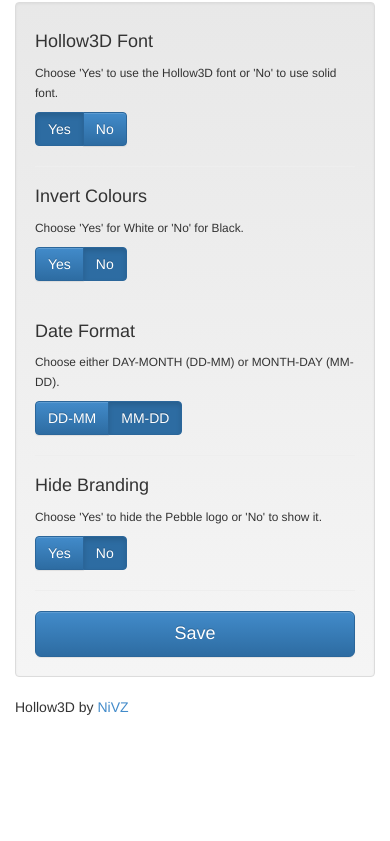
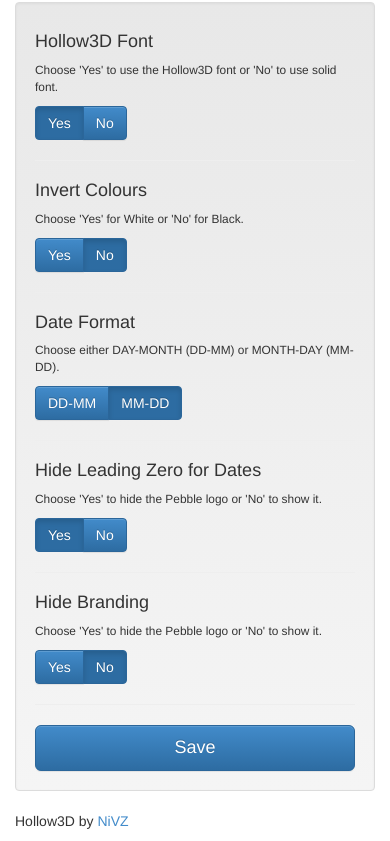
Before and after one commit to NiVZ78/nivz78.github.io, a plain HTML site: page pebble/settings/Hollow3D.html in a window 390 px wide. Shown: the part 61-902 px from the top of the page. Before the commit the page ends 844 px from the top, so only its background shows below. Drawn offline with Linux system fonts and the light colour scheme; files that its build step writes are made by us from their sources.

Commit message:
Update Hollow3D.html

```diff
--- a/pebble/settings/Hollow3D.html
+++ b/pebble/settings/Hollow3D.html
@@ -1,4 +1,3 @@
-<!DOCTYPE html>
 <html manifest="manifest.appcache">
 <head>
 	<title>Hollow3D Settings</title>
@@ -49,6 +48,17 @@
           </label>
         </div>
         <hr />
+        <h4>Hide Leading Zero for Dates</h4>
+        <p><small>Choose 'Yes' to hide the Pebble logo or 'No' to show it.</small></p>
+        <div class="btn-group" data-toggle="buttons">
+          <label class="btn btn-primary">
+            <input type="radio" name="hidezero" id="hidezero1" value="1"> Yes
+          </label>
+          <label class="btn btn-primary">
+            <input type="radio" name="hidezero" id="hidezero2" value="0"> No
+          </label>
+        </div>
+        <hr />
         <h4>Hide Branding</h4>
         <p><small>Choose 'Yes' to hide the Pebble logo or 'No' to show it.</small></p>
         <div class="btn-group" data-toggle="buttons">
@@ -83,20 +93,17 @@
           }
           return default_ || false;
       }
-
       var mHollowfont;
       var mInvert;
       var mUkdate;
       var mBranding;
 
       $().ready(function () {
-
-
 	mHollowfont = parseInt(localStorage.getItem("hollowfont"));
         mInvert = parseInt(localStorage.getItem("invert"));
         mUkdate = parseInt(localStorage.getItem("ukdate"));
+        mHidezero = parseInt(localStorage.getItem("hidezero"));
         mBranding = parseInt(localStorage.getItem("branding"));
-
 	if(isNaN(mHollowfont)) {
           mHollowfont = 1;
         }
@@ -105,6 +112,9 @@
         }
 	if(isNaN(mUkdate)) {
           mUkdate = 0;
+        }
+	if(isNaN(mHidezero)) {
+          mHidezero = 1;
         }
         if(isNaN(mBranding)) {
           mBranding = 0;
@@ -125,8 +135,6 @@
           $('#hollowfont2').prop('checked', true);
           $('#hollowfont2').parent().addClass('active');
         }
-
-
         if(mInvert) {
           $('#invert1').prop('checked', true);
           $('#invert1').parent().addClass('active');
@@ -156,8 +164,20 @@
           $('#ukdate2').prop('checked', true);
           $('#ukdate2').parent().addClass('active');
         }
+	if(mHidezero) {
+          $('#hidezero1').prop('checked', true);
+          $('#hidezero1').parent().addClass('active');
 
+          $('#hidezero2').prop('checked', false);
+          $('#hidezero2').parent().removeClass('active');
+        }
+        else {
+          $('#hidezero1').prop('checked', false);
+          $('#hidezero1').parent().removeClass('active');
 
+          $('#hidezero2').prop('checked', true);
+          $('#hidezero2').parent().addClass('active');
+        }
         if(mBranding) {
           $('#branding1').prop('checked', true);
           $('#branding1').parent().addClass('active');
@@ -174,34 +194,31 @@
         }
 
       });
-
-
-
       $("#configure-form").submit(function(e) {
-
 	mHollowfont = $('#hollowfont1').prop('checked') ? 1 : 0;
         mInvert = $('#invert1').prop('checked') ? 1 : 0;
 	mUkdate = $('#ukdate1').prop('checked') ? 1 : 0;
-        mBranding = $('#branding1').prop('checked') ? 1 : 0;
+        mHidezero = $('#hidezero1').prop('checked') ? 1 : 0;
+	mBranding = $('#branding1').prop('checked') ? 1 : 0;
 
 
 	localStorage.setItem("hollowfont", mHollowfont);
         localStorage.setItem("invert", mInvert);
 	localStorage.setItem("ukdate", mUkdate);
+	localStorage.setItem("hidezero", mHidezero);
         localStorage.setItem("branding", mBranding);
 
         var j = {
 	  hollowfont : parseInt(mHollowfont),
           invert : parseInt(mInvert),
 	  ukdate : parseInt(mUkdate),
+	  hidezero : parseInt(mHidezero),
           branding : parseInt(mBranding)
         };
 
         var return_to = getQueryParam('return_to', 'pebblejs://close#');
         document.location = return_to + JSON.stringify(j);
-
         //window.location.href = "pebblejs://close#" + JSON.stringify(j);
-
         e.preventDefault();
       });
   </script>
```
